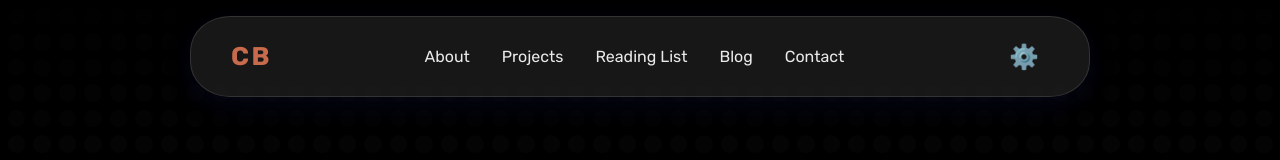
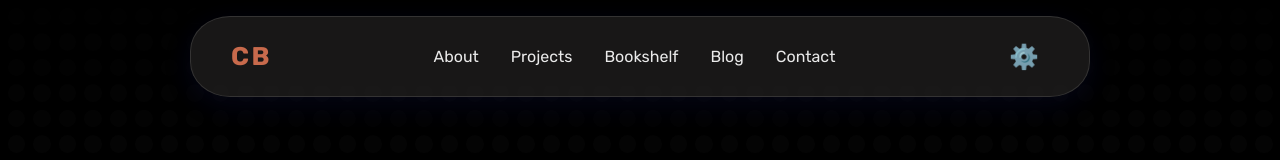
Before and after one commit to CleeYOpro/potential-parakeet, a React (Create React App) app: page / in a window 1280 px wide. Shown: the top 160 px of the page. Built offline with nearby package versions, Linux system fonts and the light colour scheme.

Commit message:
Update navbar link text from "Reading List" to "Bookshelf"

```diff
--- a/src/components/Navbar.js
+++ b/src/components/Navbar.js
@@ -354,7 +354,7 @@ const Navbar = () => {
           <NavGroup className={logoHover ? 'logo-hover' : ''}>
             <NavLink href="#about" onClick={handleNavClick}>About</NavLink>
             <NavLink href="#projects" onClick={handleNavClick}>Projects</NavLink>
-            <NavLink href="#reading-list" onClick={handleNavClick}>Reading List</NavLink>
+            <NavLink href="#reading-list" onClick={handleNavClick}>Bookshelf</NavLink>
             <NavLink href="#blog" onClick={handleNavClick}>Blog</NavLink>
             <NavLink href="#contact" onClick={handleNavClick}>Contact</NavLink>
           </NavGroup>
```
